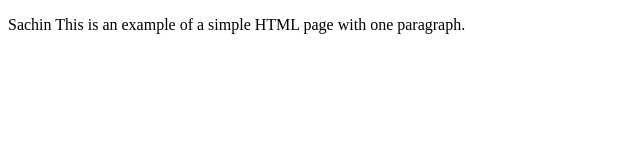
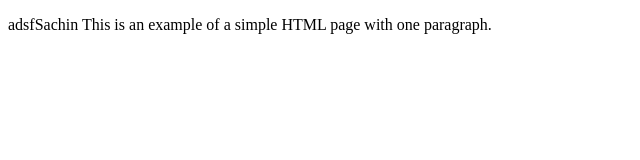
Before and after one commit to avidnyat/sample-project, a plain HTML site: page index.html in a window 1280 px wide. Shown: the whole page, without its empty margins (0-640 px from the left). Drawn offline with Linux system fonts and the light colour scheme.

Commit message:
initial commit

```diff
--- a/index.html
+++ b/index.html
@@ -4,6 +4,6 @@
         <title>Example</title>
     </head>
     <body>
-        <p>Sachin This is an example of a simple HTML page with one paragraph.</p>
+        <p>adsfSachin This is an example of a simple HTML page with one paragraph.</p>
     </body>
 </html>
```
